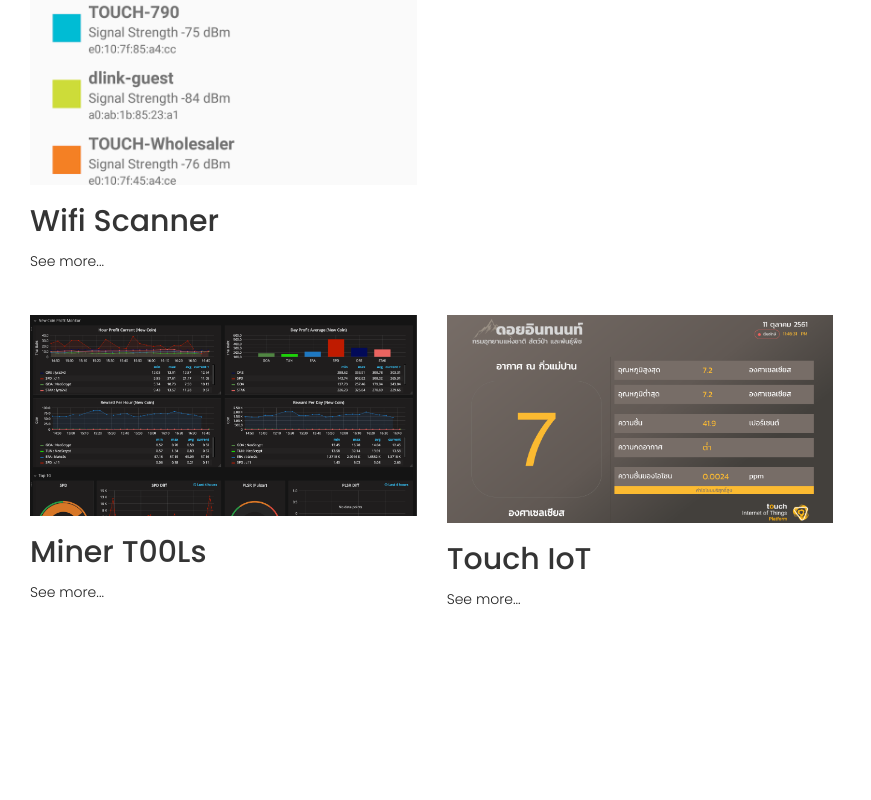
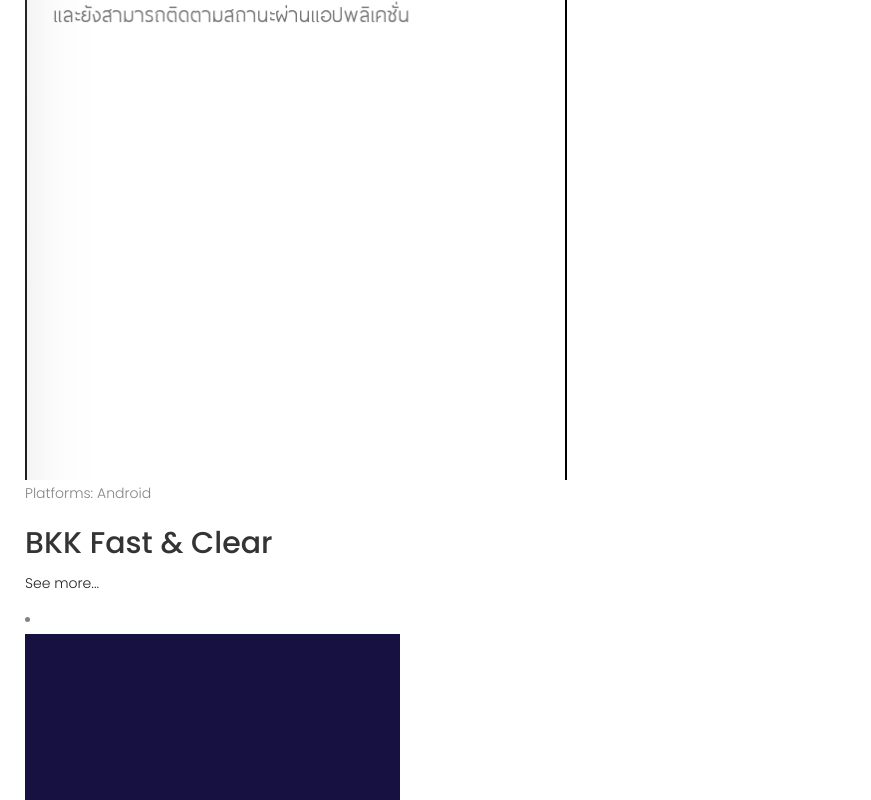
Before and after one commit to prongbang/portfolio, a plain HTML site: page index.html in a window 1280 px wide. Shown: the part 3979-4779 px from the top of the page, without its empty margins (0-871 px from the left). Before the commit the page ends 4617 px from the top, so only its background shows below. Drawn offline with nearby package versions, Linux system fonts and the light colour scheme; some packages are replaced by stand-ins of ours; a web font is replaced by a local one.

Commit message:
show category

```diff
--- a/api/v1/category.json
+++ b/api/v1/category.json
@@ -147,6 +147,11 @@
         }
     },
     "web": {
+        "platforms": [
+            "web"
+        ],
+        "title": "Web",
+        "web": {
             "title": "Web",
             "app": [
                 {
@@ -170,3 +175,4 @@
             ]
         }
     }
+}
--- a/index.html
+++ b/index.html
@@ -203,9 +203,9 @@
       </div>
     </div>
     <div class="">
-        <ul id="mobile" class="small-block-grid-2 medium-block-grid-3 large-block-grid-3 masonry">
+        <div id="mobile">
           <!--portfolio item-->
-        </ul>
+        </div>
     </div>
     <div>
         <ul id="web" class="small-block-grid-2 medium-block-grid-3 large-block-grid-3 masonry">
@@ -240,12 +240,23 @@
   .then(function(json) {
     let mobile = document.querySelector("#mobile");
     mobile.innerHTML = ``;
-    json.mobile.android.app.forEach(function(p) {
-      console.log(p.path)
-      mobile.innerHTML += `
+    for (pl of json.mobile.platforms) {
+      let title = json.mobile[pl].title;
+
+      let content = `
+        <div class="masonry">
+          <h2>#${title}</h2>
+        </div>
+      `;
+
+      let item = `<ul class="small-block-grid-2 medium-block-grid-3 large-block-grid-3 masonry">`
+
+      json.mobile[pl].app.forEach(function(p) {
+        content += `
           <li>
               <figure>
                 <img src="${p.cover}" alt="${p.name}" style="cursor:pointer;" onclick="openModal('${p.path}', ${p.size}, '${p.ext}');" />
+                <p>Platforms: ${title}</p>
                 <figcaption>
                   <a href="${p.link}"><h2><span>${p.name}</span></h2></a>
                 </figcaption>
@@ -254,14 +265,30 @@
           </li>
           `;
       });
+      item += `</ul>`
+
+      mobile.innerHTML += content + item;
+    }
 
     let web = document.querySelector("#web");
     web.innerHTML = "";
-    json.web.app.forEach(function(p) {
-      web.innerHTML += `
+
+    for (pl of json.web.platforms) {
+      let title = json.web[pl].title;
+      let content = `
+        <div class="masonry">
+          <h2>#${title}</h2>
+        </div>
+      `;
+
+      let item = `<ul class="small-block-grid-2 medium-block-grid-3 large-block-grid-3 masonry">`
+
+      json.web[pl].app.forEach(function(p) {
+        content += `
           <li>
               <figure>
                 <img src="${p.cover}" alt="${p.name}" style="cursor:pointer;" onclick="openModal('${p.path}', ${p.size}, '${p.ext}');"/>
+                <p>Platforms: ${title}</p>
                 <figcaption>
                   <a href="${p.link}"><h2><span>${p.name}</span></h2></a>
                 </figcaption>
@@ -270,6 +297,9 @@
           </li>
           `;
       });
+      item += `</ul>`;
+      web.innerHTML += content + item;
+    }
   });
 </script>
 <script>
```
Lines whose indentation alone changed are shown as unchanged.
